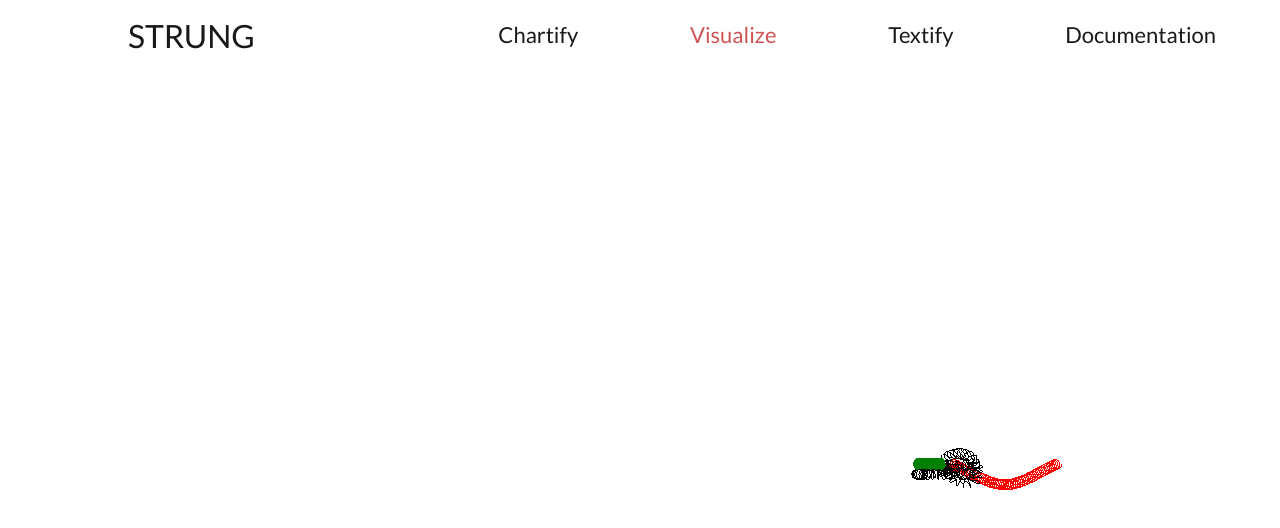
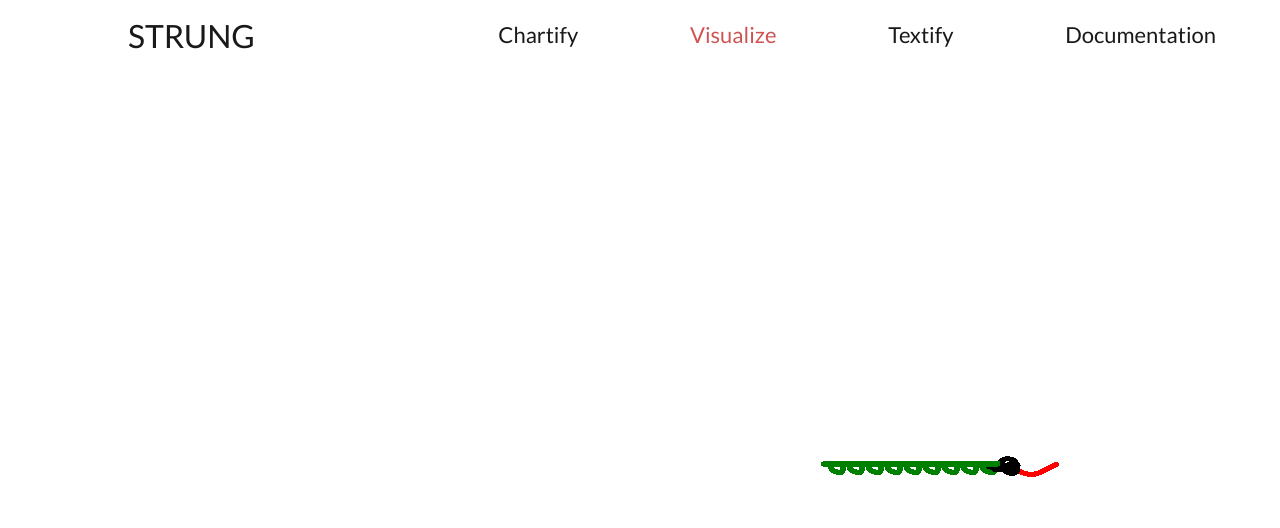
Before and after one commit to muesugi/Strung, a plain HTML site: page visualize.html in a window 1280 px wide. Drawn offline with nearby package versions, Linux system fonts and the light colour scheme; animation ran at ten frames a second.

Commit message:
Chain geometry basic functionality

```diff
--- a/visualize.html
+++ b/visualize.html
@@ -71,7 +71,7 @@
 			//wraps-per-inch, a standard metric for yarn purchase and storage
 			var yarn_wpi = 5; // where a wrap is defined as the diameter; wrap = 2 * radius
 			// yarn radius in inches is 1/(2*yarn_wpi)
-			var pix_per_radius = 2; // equiv to yarn radius in pixels
+			var pix_per_radius = 1; // equiv to yarn radius in pixels
 
 			function inches_to_pixels(n_inches){
 				return n_inches * yarn_wpi * 2 * pix_per_radius;
@@ -236,34 +236,61 @@
 				return slip_geom;
 			}
 
-			function chain_geometry(start_x, start_y, start_z){
-				chain_array = [new THREE.Vector3(start_x, start_y, start_z),
-				new THREE.Vector3(start_x-10, start_y, start_z), ];
+			function chain_geometry(startx, starty, startz){
+				xpos = startx;
+				ypos = starty;
+				zpos = startz;
 
-				/*loop_r = hook_r + pix_per_radius;
+				chain_array = [new THREE.Vector3(xpos, ypos, zpos),
+					new THREE.Vector3(xpos + direction*3*pix_per_radius, ypos, zpos - 2*pix_per_radius)];
+				xpos = xpos + direction*3*pix_per_radius;// startx + direction*3*pix_per_radius
+				zpos = zpos - pix_per_radius;
+
+				loop_r = hook_r + pix_per_radius;
 				loop_center_x = xpos - loop_r;
-				loop_center_z = zpos + loop_r;
-				loop_array = [];
+				loop_center_z = start_z;
 
 				loop_start_theta = Math.atan(xpos/zpos);
-				slip_array.push(
-					new THREE.Vector3(loop_center_x + loop_r*math.cos(loop_start_theta), ypos,
+				chain_array.push(new THREE.Vector3(loop_center_x + loop_r*math.cos(loop_start_theta), ypos,
 						loop_center_z + loop_r*math.sin(loop_start_theta)));
 
-				loop_theta_d= math.pi;//angular displacement
+				loop_theta_d = math.pi;//angular displacement? -math.pi/2;?
 
 				for (var t = loop_start_theta; t <= loop_start_theta + loop_theta_d; t = t + (math.pi/16)){
 					loop_x = loop_center_x - loop_r*math.cos(t);
 					loop_z = loop_center_z + loop_r*math.sin(t);
 
-					loop_array.push(new THREE.Vector3(loop_x, ypos, loop_z));
+					chain_array.push(new THREE.Vector3(loop_x, ypos, loop_z));
 
 					if (t == loop_start_theta + loop_theta_d){
 						xpos = loop_x;
 						zpos = loop_z;
 					}
 				}
-				chain_array = chain_array.concat(loop_array);*/
+
+				chain_array.push(new THREE.Vector3(startx + direction*3*pix_per_radius, //starting x of loop
+					ypos, zpos - 2*pix_per_radius));
+				chain_array.push(new THREE.Vector3(startx + direction*3*pix_per_radius,
+					ypos - 3*pix_per_radius, zpos - 2*pix_per_radius));
+
+				reorient_center_x = xpos + direction*pix_per_radius;
+				reorient_center_y = ypos - 3*pix_per_radius;
+
+				reorient_start_theta =  7*math.pi/4;
+				reorient_displacement = 5*math.pi/4;
+
+				reorient_array = [new THREE.Vector3(reorient_center_x,
+					reorient_center_y - 1*pix_per_radius*math.sin(reorient_start_theta),
+					zpos - ((reorient_start_theta * 2 * pix_per_radius)/(reorient_start_theta + reorient_displacement))),
+				new THREE.Vector3(reorient_center_x,
+					//reorient_center_y - 1*pix_per_radius*math.sin(reorient_start_theta),
+					starty,
+					startz)
+				];
+
+				stitch_x_mag["chain"] = math.abs(reorient_center_x - startx);
+
+				chain_array = chain_array.concat(reorient_array);
 				chain_curve = new THREE.CatmullRomCurve3(chain_array);
 				chain_geom = new THREE.TubeGeometry(chain_curve, 64, pix_per_radius);
 				return chain_geom;
@@ -272,6 +299,7 @@
 			stitch_x_mag = { //magnitudes
 				//all positive values, sign is denoted by the direction variable
 				// in pixels
+				//some will be dynamically reset on func run for geometries
 				"tail": tail_length_pixels,
 				"slip": 2*pix_per_radius,
 				"chain": 0
@@ -299,14 +327,13 @@
 			function draw_to_scene(stitch, xpos, ypos, zpos, material){
 				geom_call = stitch + "_geometry";
 				stitch_geometry = window[geom_call](xpos, ypos, zpos); //calls correct symbol based on funcname
-				scene.add(new THREE.Line(stitch_geometry, material));
+				scene.add(new THREE.Mesh(stitch_geometry, material));
 				//create THREE.Line instead for unfilled model (better able to see individual lines),
 				// THREE.Mesh for a smoother model
 
 				x = x + direction * stitch_x_mag[stitch];
 				y = y - stitch_y_mag[stitch];
 				z = z - stitch_z_mag[stitch];
-				console.log("new coords after "+stitch, x, y, z);
 			}
 
 			/// Testing specific function calls.
@@ -316,6 +343,11 @@
 			draw_to_scene("slip", x, y, z, yarn_material1);
 
 			draw_to_scene("chain", x, y, z, yarn_material2);
+			draw_to_scene("chain", x, y, z, yarn_material2);
+			draw_to_scene("chain", x, y, z, yarn_material2);
+			draw_to_scene("chain", x, y, z, yarn_material2);draw_to_scene("chain", x, y, z, yarn_material2);
+			draw_to_scene("chain", x, y, z, yarn_material2);draw_to_scene("chain", x, y, z, yarn_material2);
+			draw_to_scene("chain", x, y, z, yarn_material2);draw_to_scene("chain", x, y, z, yarn_material2);
 
 			function render() {
 				var delta = clock.getDelta();
```
